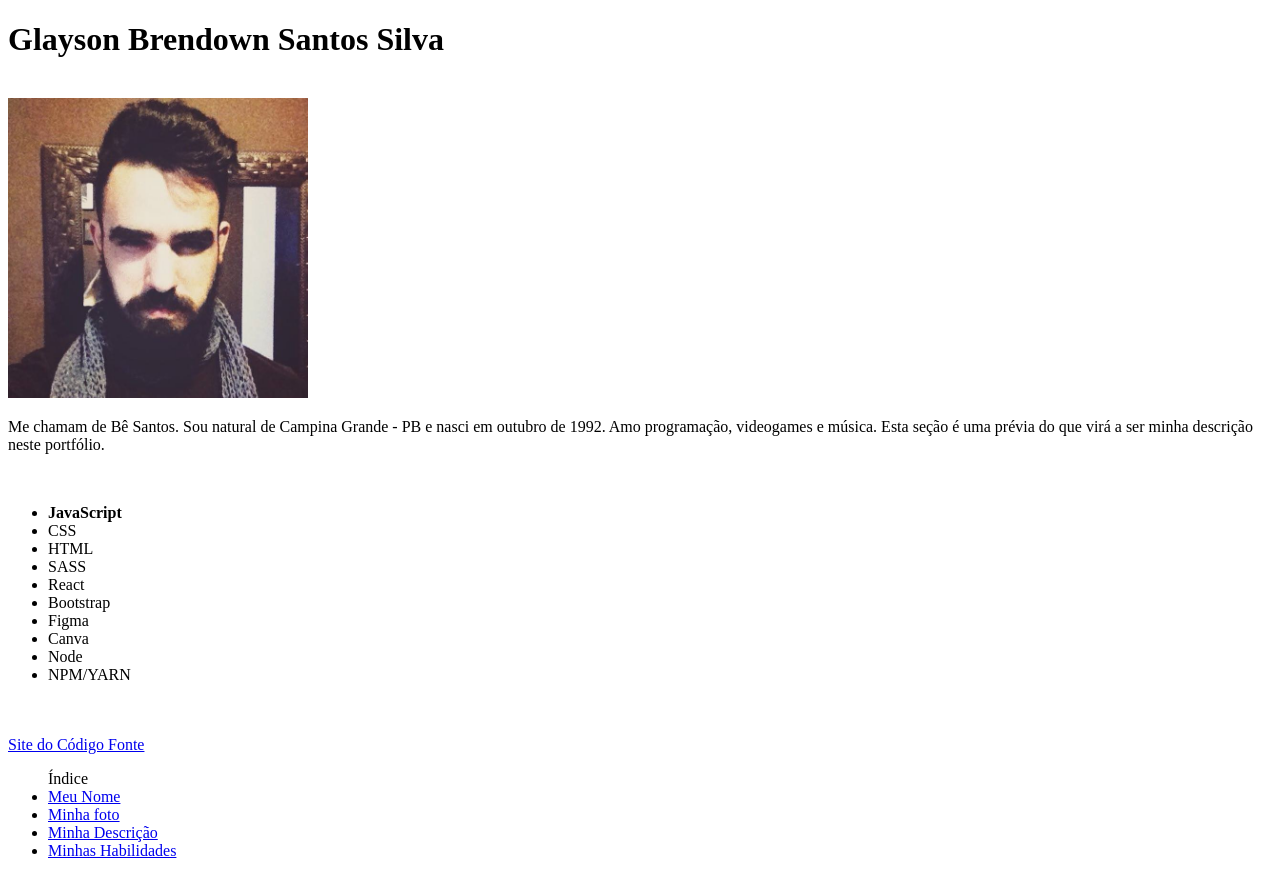
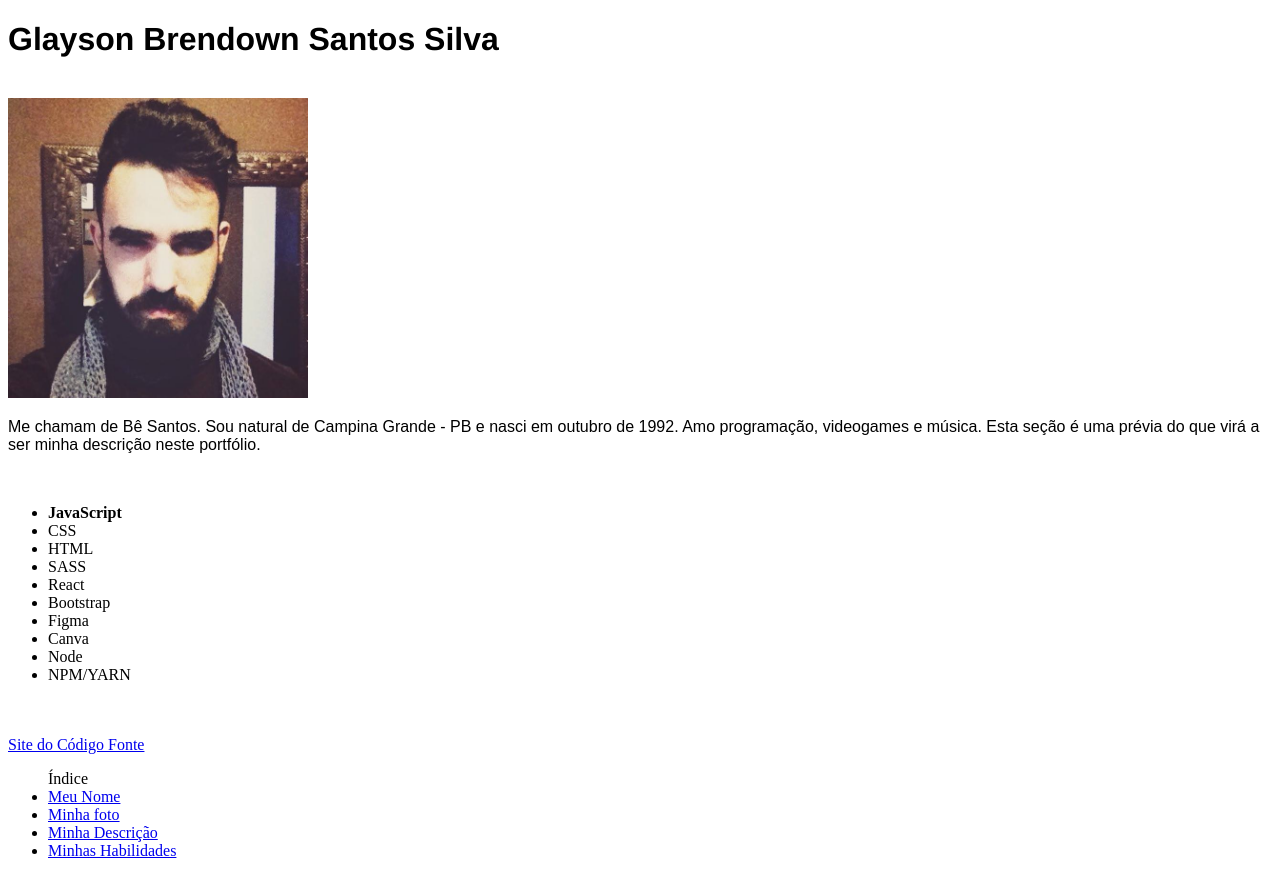
Before and after one commit to glaysonbsantos/glaysonbsantos.github.io, a plain HTML site: page index.html in a window 1280 px wide. Drawn offline with Linux system fonts and the light colour scheme.

Commit message:
Estilo: fonte do Nome e Descricao alterada

```diff
--- a/index.html
+++ b/index.html
@@ -5,6 +5,23 @@
     <meta http-equiv="X-UA-Compatible" content="IE=edge" />
     <meta name="viewport" content="width=device-width, initial-scale=1.0" />
     <title>Portfólio Glayson B Santos</title>
+    <style>
+      /*
+      cor 1 - #3e92cc
+      cor 2 - #2a628f
+      cor 3 - #13293d
+      cor 4 - #16324f
+      cor 5 - #18435a
+      */
+
+      #nome {
+        font-family: "Franklin Gothic Medium", "Arial Narrow", Arial, sans-serif;
+      }
+
+      #descricao {
+        font-family: Arial, Helvetica, sans-serif;
+      }
+    </style>
   </head>
   <body>
     <h1 id="nome">Glayson Brendown Santos Silva</h1>
```
